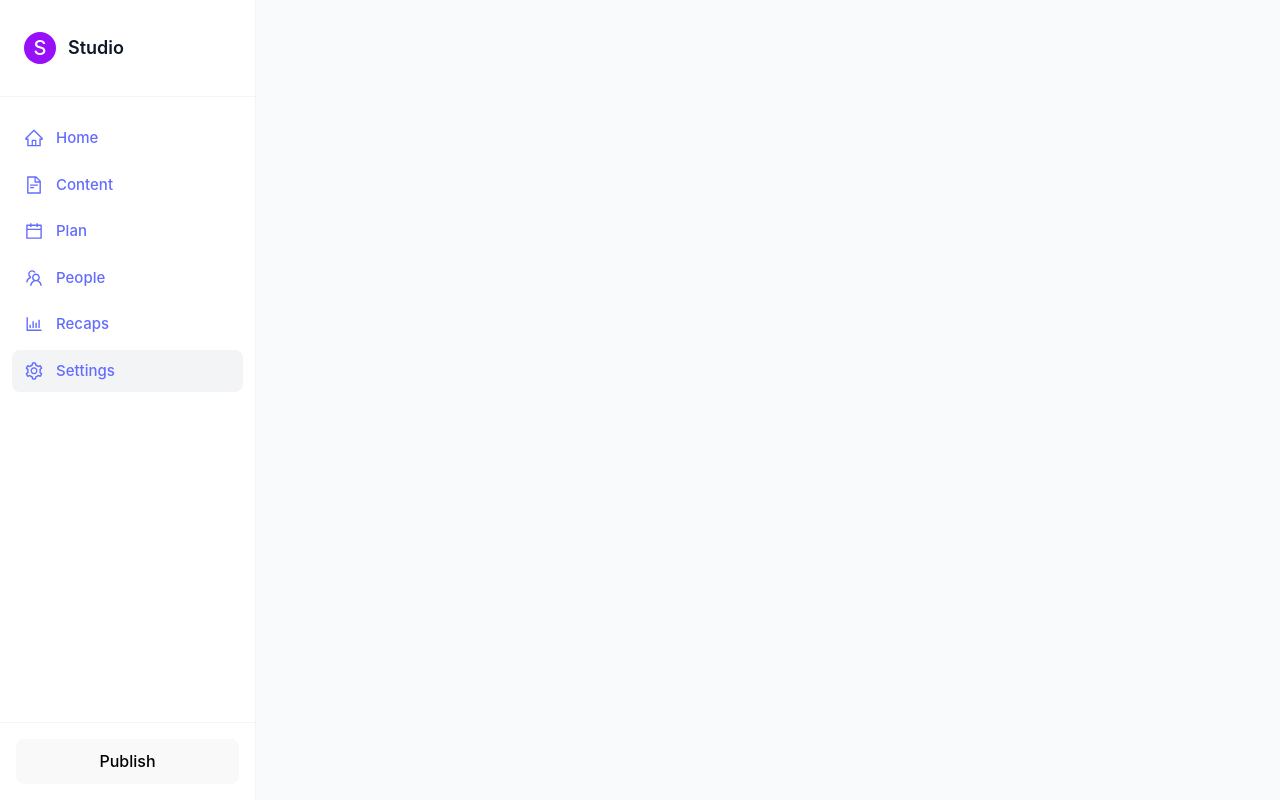
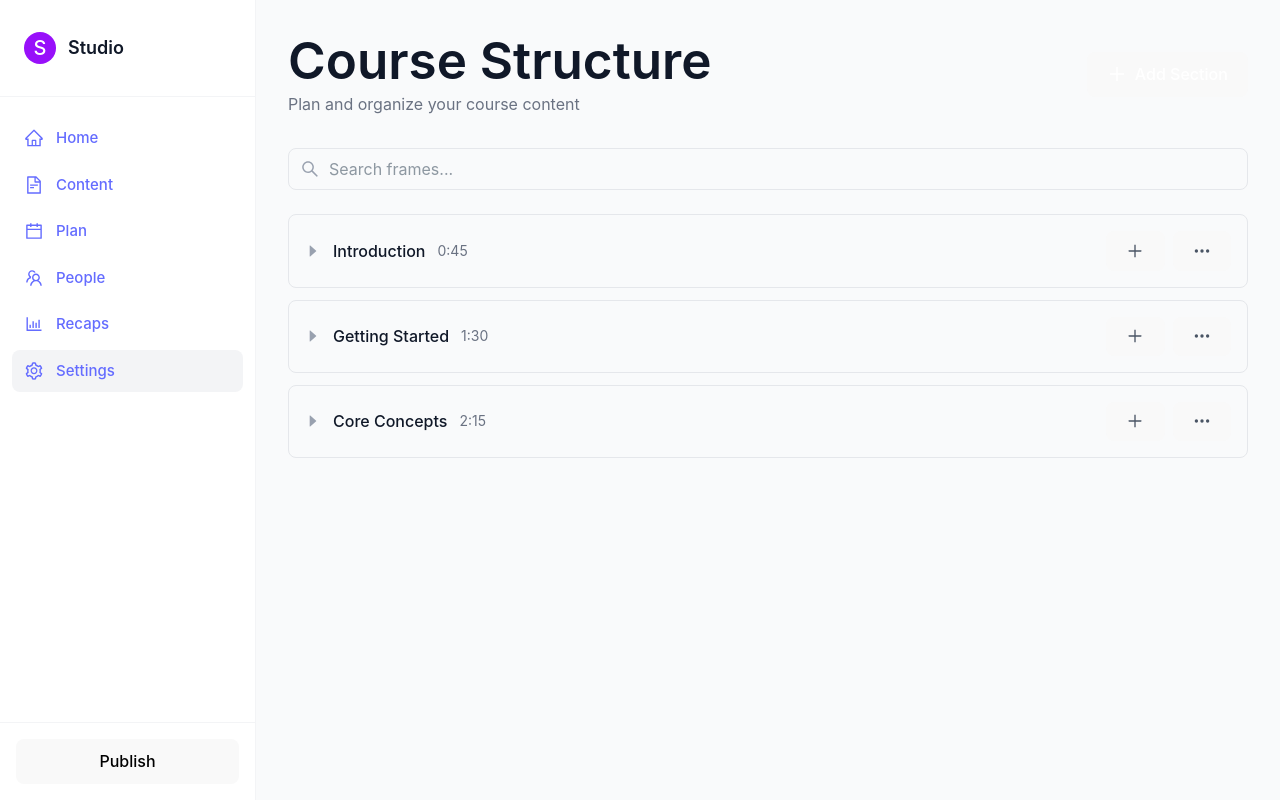
Before and after one commit to heyvj99/Planner-UX, a React (Vite) app: page /settings in a window 1280 px wide. Built offline with nearby package versions, Linux system fonts and the light colour scheme; what @nextui-org/react would draw is missing.

Commit message:
Ai generated V0 for sections

```diff
--- a/src/App.jsx
+++ b/src/App.jsx
@@ -1,6 +1,7 @@
 import { BrowserRouter as Router } from "react-router-dom";
 import { NextUIProvider } from "@nextui-org/react";
 import SideNav from "./components/SideNav";
+import MainContent from "./components/MainContent";
 
 function App() {
   return (
@@ -8,11 +9,9 @@ function App() {
       <Router>
         <div className="flex min-h-screen bg-gray-50">
           <SideNav />
-          {/* <main className="flex-1 ml-64 p-8">
-            <h1 className="text-[2rem] font-semibold text-gray-900">
-              Welcome to Studio
-            </h1>
-          </main> */}
+          <main className="flex-1 ml-64">
+            <MainContent />
+          </main>
         </div>
       </Router>
     </NextUIProvider>
--- /dev/null
+++ b/src/components/MainContent.jsx
@@ -0,0 +1,82 @@
+import React from "react";
+import Section from "./Section";
+import { AiOutlinePlus, AiOutlineSearch } from "react-icons/ai";
+
+const MainContent = () => {
+  const sections = [
+    {
+      title: "Introduction",
+      duration: "0:45",
+      frames: [
+        { number: "1", title: "Welcome Message", duration: "0:15" },
+        { number: "2", title: "Course Overview", duration: "0:15" },
+        { number: "3", title: "What You'll Learn", duration: "0:15" },
+      ],
+    },
+    {
+      title: "Getting Started",
+      duration: "1:30",
+      frames: [
+        { number: "4", title: "Setup Environment", duration: "0:30" },
+        { number: "5", title: "Basic Concepts", duration: "0:30" },
+        { number: "6", title: "First Steps", duration: "0:30" },
+      ],
+    },
+    {
+      title: "Core Concepts",
+      duration: "2:15",
+      frames: [
+        { number: "7", title: "Understanding Components", duration: "0:45" },
+        { number: "8", title: "State Management", duration: "0:45" },
+        { number: "9", title: "Advanced Topics", duration: "0:45" },
+      ],
+    },
+  ];
+
+  return (
+    <div className="p-8">
+      {/* Header */}
+      <div className="flex items-center justify-between mb-8">
+        <div>
+          <h1 className="text-2xl font-semibold text-gray-900 mb-1">
+            Course Structure
+          </h1>
+          <p className="text-gray-500">Plan and organize your course content</p>
+        </div>
+        <button className="flex items-center gap-2 bg-[#1E2B3A] text-white px-4 py-2 rounded-lg hover:bg-[#2C3E50] transition-colors">
+          <AiOutlinePlus size={20} />
+          <span>Add Section</span>
+        </button>
+      </div>
+
+      {/* Search and Filter */}
+      <div className="mb-6">
+        <div className="relative">
+          <input
+            type="text"
+            placeholder="Search frames..."
+            className="w-full pl-10 pr-4 py-2 border border-gray-200 rounded-lg focus:outline-none focus:ring-2 focus:ring-purple-500 focus:border-transparent"
+          />
+          <AiOutlineSearch
+            size={20}
+            className="absolute left-3 top-1/2 transform -translate-y-1/2 text-gray-400"
+          />
+        </div>
+      </div>
+
+      {/* Sections */}
+      <div className="space-y-3">
+        {sections.map((section, index) => (
+          <Section
+            key={index}
+            title={section.title}
+            duration={section.duration}
+            frames={section.frames}
+          />
+        ))}
+      </div>
+    </div>
+  );
+};
+
+export default MainContent;
--- /dev/null
+++ b/src/components/Section.jsx
@@ -0,0 +1,69 @@
+import React, { useState } from "react";
+import { AiOutlineCaretRight, AiOutlinePlus } from "react-icons/ai";
+import { BsThreeDots } from "react-icons/bs";
+
+const Section = ({ title, duration, frames }) => {
+  const [isExpanded, setIsExpanded] = useState(false);
+
+  return (
+    <div className="border border-gray-200 rounded-lg mb-3">
+      {/* Section Header */}
+      <div
+        className="flex items-center justify-between p-4 cursor-pointer hover:bg-gray-50"
+        onClick={() => setIsExpanded(!isExpanded)}
+      >
+        <div className="flex items-center gap-3">
+          <AiOutlineCaretRight
+            className={`text-gray-400 transition-transform ${
+              isExpanded ? "rotate-90" : ""
+            }`}
+            size={16}
+          />
+          <span className="font-medium text-gray-900">{title}</span>
+          <span className="text-sm text-gray-500">{duration}</span>
+        </div>
+        <div className="flex items-center gap-2">
+          <button className="p-1.5 hover:bg-gray-100 rounded-md">
+            <AiOutlinePlus size={18} className="text-gray-600" />
+          </button>
+          <button className="p-1.5 hover:bg-gray-100 rounded-md">
+            <BsThreeDots size={18} className="text-gray-600" />
+          </button>
+        </div>
+      </div>
+
+      {/* Expanded Content */}
+      {isExpanded && (
+        <div className="border-t border-gray-200 p-4">
+          <div className="space-y-3">
+            {frames.map((frame, index) => (
+              <div
+                key={index}
+                className="flex items-center justify-between py-2 px-3 rounded-md hover:bg-gray-50"
+              >
+                <div className="flex items-center gap-3">
+                  <div className="w-6 h-6 rounded bg-gray-100 flex items-center justify-center">
+                    <span className="text-xs text-gray-600">
+                      {frame.number}
+                    </span>
+                  </div>
+                  <span className="text-sm text-gray-700">{frame.title}</span>
+                </div>
+                <div className="flex items-center gap-2">
+                  <span className="text-sm text-gray-500">
+                    {frame.duration}
+                  </span>
+                  <button className="p-1 hover:bg-gray-100 rounded-md">
+                    <BsThreeDots size={16} className="text-gray-500" />
+                  </button>
+                </div>
+              </div>
+            ))}
+          </div>
+        </div>
+      )}
+    </div>
+  );
+};
+
+export default Section;
```
